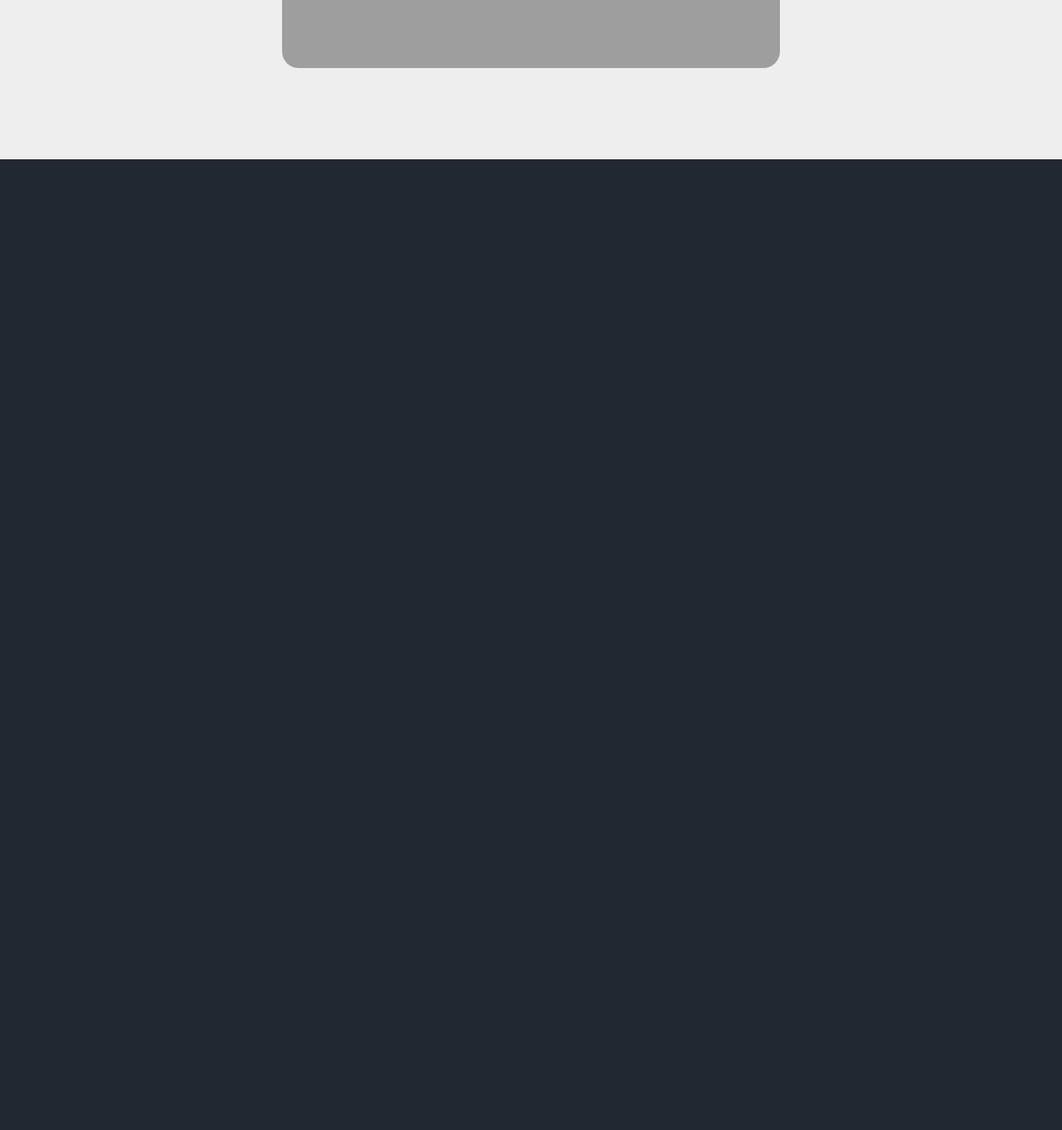
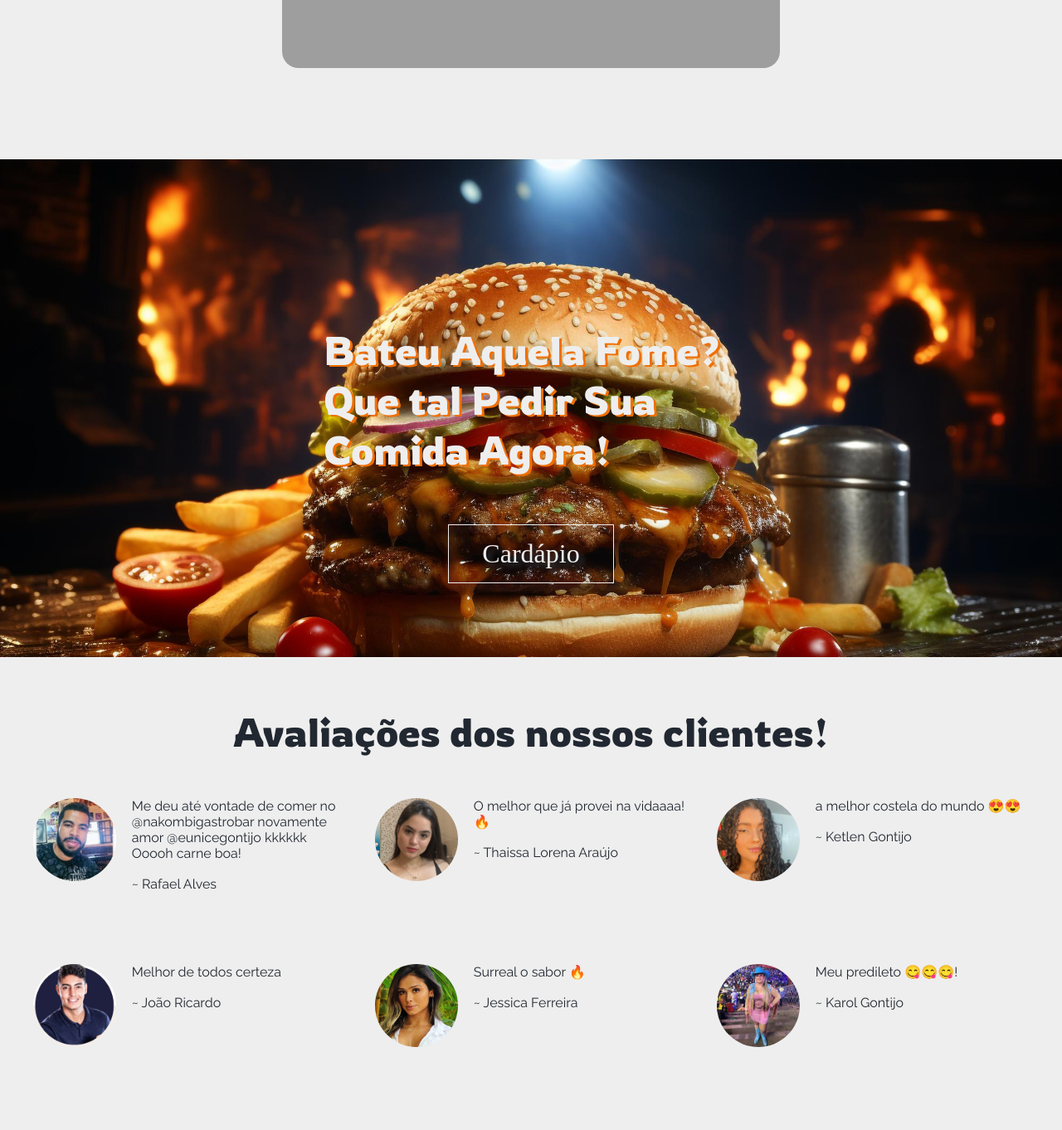
Before and after one commit to naillath/nakombi-gastrobar, a website built with Vite: page index.html in a window 1280 px wide. Shown: the part 3351-4713 px from the top of the page at 83% size. Before the commit the page ends 3543 px from the top, so only its background shows below. Built offline with nearby package versions, Linux system fonts and the light colour scheme; grey boxes are pictures that could not be loaded.

Commit message:
adding customer reviews

```diff
--- a/assets/css/style.css
+++ b/assets/css/style.css
@@ -270,3 +270,91 @@ p {
     background-color: var(--cor-destaque);
     transition: .7s;
 }
+
+.parallax {
+    display: flex;
+    flex-direction: column;
+    width: 100%;
+    height: 600px;
+    background-image: url('../img/burger-parallax.jpg');
+    background-size: cover;
+    background-repeat: no-repeat;
+    background-attachment: fixed;
+    padding: 200px;
+}
+
+.parallax h2 {
+    width: 500px;
+    font-size: 3rem;
+    font-weight: 400;
+    color: var(--cor-branca);
+    padding-bottom: 60px;
+    text-shadow: 3px 2px var(--cor-destaque);
+    margin: auto;
+}
+
+.parallax a {
+    text-decoration: none;
+    color: var(--cor-branca);
+    filter: drop-shadow(5px 5px 3px var(--cor-secundaria));
+    font-size: 2rem;
+    font-weight: 400;
+    border: 1px solid var(--cor-branca);
+    padding: 16px 40px;
+    margin: auto;
+}
+
+.parallax a:hover {
+    background-color: var(--cor-destaque);
+    transition: .7s;
+}
+
+.customer-reviews {
+    display: flex;
+    flex-direction: column;
+    background-color: var(--cor-branca);
+    padding-top: 60px;
+    gap: 3%;
+
+}
+
+.customer-reviews-text-box {
+    display: flex;
+    flex-direction: row;
+    padding-bottom: 50px;
+    gap: 3%;
+}
+
+.customer-reviews-text {
+    display: flex;
+    flex-direction: column;
+    margin: auto;
+}
+
+.customer-reviews-items {
+    display: flex;
+    flex-direction: row;
+    gap: 5%;
+    width: 400px;
+    height: 150px;
+}
+
+.customer-reviews h2 {
+    font-size: 3rem;
+    font-weight: 400;
+    color: var(--cor-primaria);
+    padding-bottom: 50px;
+    text-align: center;
+}
+
+.customer-reviews p {
+    font-size: 1rem;
+    font-weight: 400;
+    color: var(--cor-primaria);
+}
+
+
+.review-item1 img {
+    width: 100px;
+    border-radius: 50%;
+}
--- a/index.html
+++ b/index.html
@@ -48,18 +48,20 @@
     <section class="happy-hour">
       <div class="happy-hour-texto">
         <h2>HAPPY HOUR</h2>
-        <p class="happy-hour-promotion">Promoções imperdíveis todos<br> os dias das <time><strong>18:30 às 21:30</strong></time></p>
+        <p class="happy-hour-promotion">Promoções imperdíveis todos<br> os dias das <time><strong>18:30 às
+              21:30</strong></time></p>
         <br><br>
         <hr><br>
         <h3>DRINKS COM GIN OU VODKA NACIONAL <span class="laranja">R$: 19,99</span></h3>
         <h3>DRINKS COM GIN OU VODKA IMPORTADA <span class="laranja">R$: 24,99</span></h3>
-        <h3>NEGRONI NACIONAL <span class="laranja">R$: 24,99</span> | NEGRONI IMPORTADO <span class="laranja">R$: 29,99</span></h3>
+        <h3>NEGRONI NACIONAL <span class="laranja">R$: 24,99</span> | NEGRONI IMPORTADO <span class="laranja">R$:
+            29,99</span></h3>
         <br>
         <hr><br>
         <h3>ENTRADINHAS DO HAPPY HOUR</h3>
         <br>
         <p>Mix de bolinhos (Cupim defumado, Pulled Pork, Chicken Balls) <span class="texto-laranja laranja">R$:
-          41,99</span></p>
+            41,99</span></p>
         <p>Isca de peito de frango empanado <span class="texto-laranja laranja">R$: 19,99</span></p>
       </div>
       <div class="happy-hour-imagem">
@@ -76,8 +78,8 @@
           <a href="#">Pedir Agora!</a>
         </div>
         <div class="item2 menu-imagem-item">
-            <h2>CORTES PREMIUM</h2>
-            <a href="#">Pedir Agora!</a>
+          <h2>CORTES PREMIUM</h2>
+          <a href="#">Pedir Agora!</a>
         </div>
         <div class="item3 menu-imagem-item">
           <h2>SOBREMESAS</h2>
@@ -89,6 +91,82 @@
         </div>
       </div>
     </section>
+    <section class="parallax">
+      <h2>Bateu Aquela Fome? <br>Que tal Pedir Sua Comida Agora!</h2>
+      <a href="#">Cardápio</a>
+    </section>
+    <section class="customer-reviews">
+      <div>
+        <h2>Avaliações dos nossos clientes!</h2>
+      </div>
+      <div class="customer-reviews-text">
+        <div class="customer-reviews-text-box">
+          <div class="review-item1 customer-reviews-items">
+            <div>
+              <img src="./assets/img/client1.jpg" alt="Imagem de um homem">
+            </div>
+            <div>
+              <p>Me deu até vontade de comer no @nakombigastrobar novamente amor @eunicegontijo kkkkkk Ooooh carne
+                boa!
+              </p><br>
+              <p>~ Rafael Alves</p>
+            </div>
+          </div>
+          <div class="review-item1 customer-reviews-items">
+            <div>
+              <img src="./assets/img/client2.jpg" alt="Imagem de uma mulher">
+            </div>
+            <div>
+              <p>O melhor que já provei na vidaaaa! 🔥
+              </p><br>
+              <p>~ Thaissa Lorena Araújo</p>
+            </div>
+          </div>
+          <div class="review-item1 customer-reviews-items">
+            <div>
+              <img src="./assets/img/client3.jpg" alt="Imagem de uma mulher">
+            </div>
+            <div>
+              <p>a melhor costela do mundo 😍😍
+              </p><br>
+              <p>~ Ketlen Gontijo</p>
+            </div>
+          </div>
+        </div>
+        <div class="customer-reviews-text-box">
+          <div class="review-item1 customer-reviews-items">
+            <div>
+              <img src="./assets/img/client4.jpg" alt="Imagem de um homem">
+            </div>
+            <div>
+              <p>Melhor de todos certeza
+              </p><br>
+              <p>~ João Ricardo</p>
+            </div>
+          </div>
+          <div class="review-item1 customer-reviews-items">
+            <div>
+              <img src="./assets/img/client5.jpg" alt="Imagem de uma mulher">
+            </div>
+            <div>
+              <p>Surreal o sabor 🔥
+              </p><br>
+              <p>~ Jessica Ferreira</p>
+            </div>
+          </div>
+          <div class="review-item1 customer-reviews-items">
+            <div>
+              <img src="./assets/img/client6.jpg" alt="Imagem de uma mulher">
+            </div>
+            <div>
+              <p>Meu predileto 😋😋😋!
+              </p><br>
+              <p>~ Karol Gontijo</p>
+            </div>
+          </div>
+        </div>
+      </div>
+    </section>
   </main>
   <footer>
 
```
Also changed, not shown: assets/img/client1.jpg (added), assets/img/client2.jpg (added), assets/img/client3.jpg (added), assets/img/client4.jpg (added), assets/img/client5.jpg (added), assets/img/client6.jpg (added).
